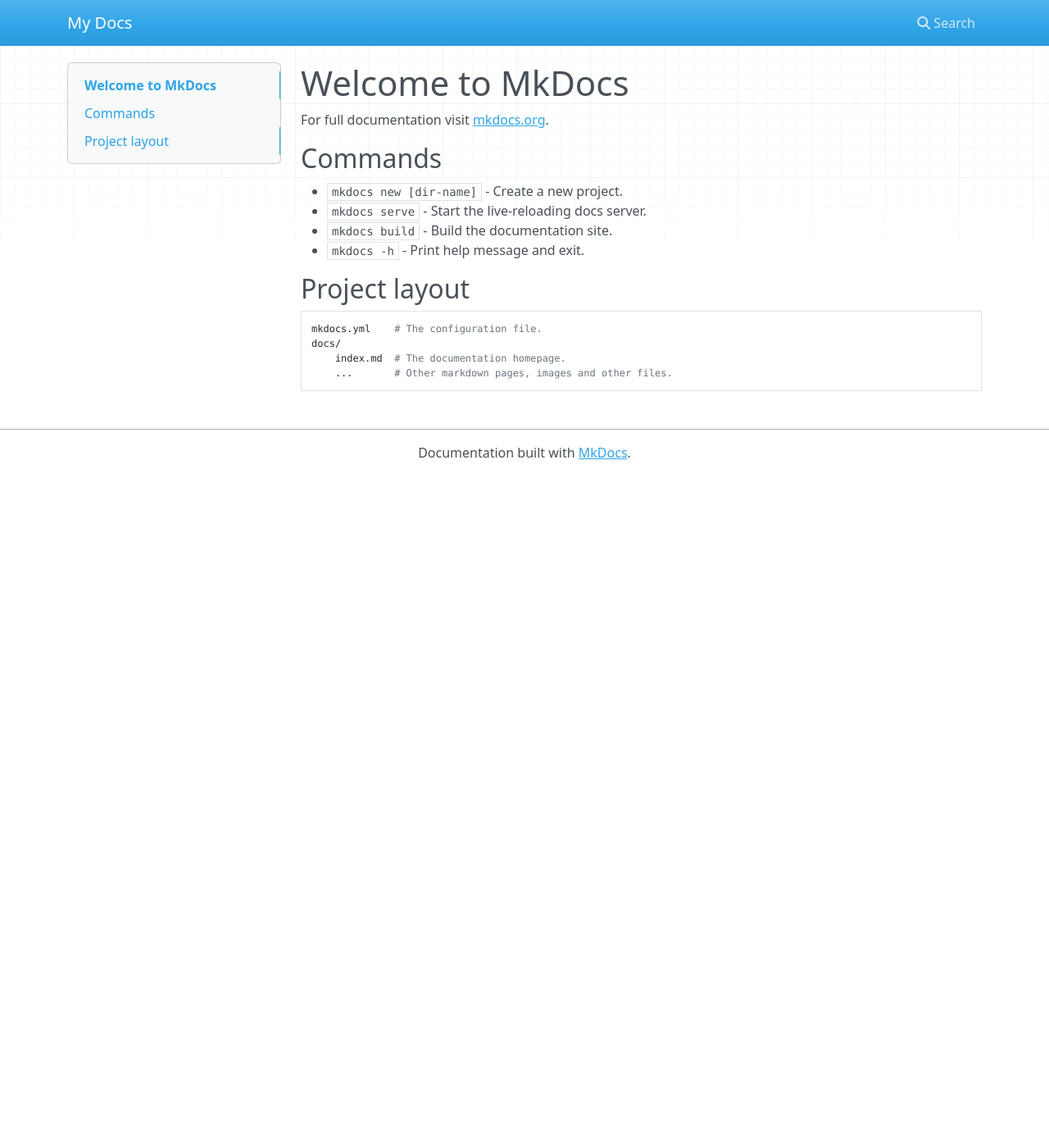
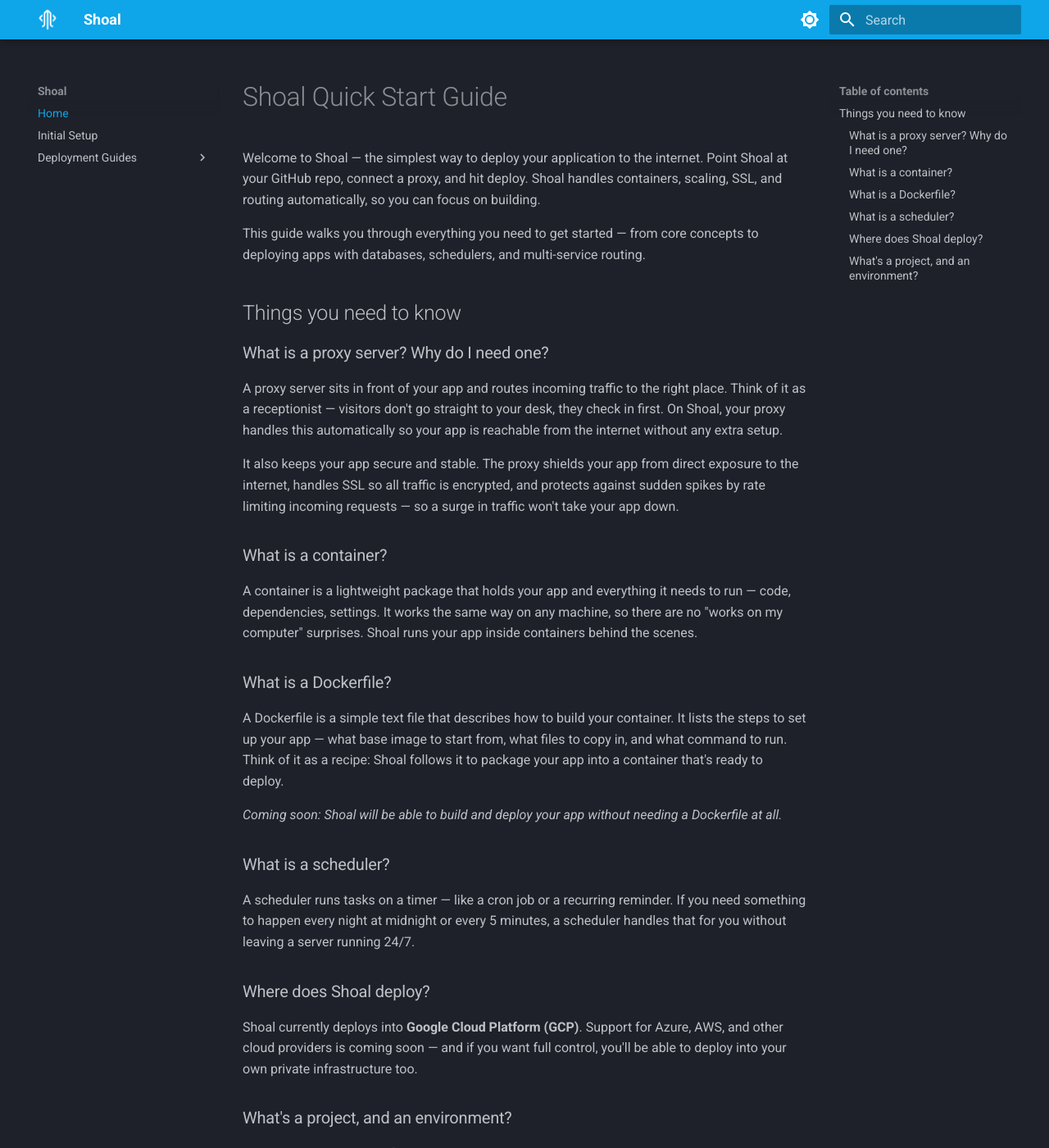
Before and after one commit to shoal-platform/docs.shoal-platform.github.io, an MkDocs documentation site: the page built from docs/index.md, in a window 1280 px wide and 1400 px high. Shown: the whole window at 82% size. Built offline with MkDocs 1.6.1 and Material for MkDocs 9.7.7, drawn with Linux system fonts in a browser that asks for light colours; nearby versions of some CDN libraries; some of the changed text lies outside the part shown.

Commit message:
Add text

````diff
--- /dev/null
+++ b/docs/deploy-app-database.md
@@ -0,0 +1,40 @@
+# Deploying an Application with a Database
+
+In this example, we have an application connected to a database hosted on [Neon](https://neon.tech). *(Shoal will soon support its own managed databases.)*
+
+You need two components: a **container node** and a **proxy node**.
+
+- **Container node** — links to your source code, runs and scales your container, and lets you add secrets and environment variables (like your database connection string).
+- **Proxy node** — where you set the DNS name for your app.
+
+Hit deploy, and it just works.
+
+### Step One
+
+Drag a container node and a proxy node onto the canvas, then link them together. You can also add a comment box if you like.
+
+![Create App](assets/screenshots/app1.png)
+
+### Step Two
+
+Click the proxy node, open the **Config** tab, and enter the URL name you want. For example, entering `shopping-test` will make your app available at `shopping-test.eu1.shoal.live`. You can also point a custom domain at this address.
+
+### Step Three
+
+Click the container node, open the **Config** tab, and set up your source — either a GitHub repo or a file upload. You'll need a Dockerfile in your code.
+
+Add any environment variables your app needs here. For example:
+
+```
+DATABASE_CONNECTION = postgresql://neondb_owner:password@server.aws.neon.tech/neondb?sslmode=require
+```
+
+Environment variables and secrets are passed in at runtime only — they're stored securely and encrypted. You can also review, add, or remove them any time from the **Settings** menu in your project.
+
+### Step Four
+
+Press **Deploy**. You can watch the deployment in real time via the **Observability** menu, or by clicking the link on the deploy button.
+
+### Done
+
+Your app is live at the address you configured — connected to your database and running in a scalable, resilient, and protected environment.
--- /dev/null
+++ b/docs/deploy-app-multi.md
@@ -0,0 +1,41 @@
+# Deploying an Application with Multiple Containers and Routing
+
+In this example, we have an application made up of several services, all exposed under one domain.
+
+You need four components: three **container nodes** and one **proxy node**.
+
+- **Container nodes** — each links to its own source code and runs independently, with automatic scaling and resilience.
+- **Proxy node** — routes incoming requests to the right container based on the path or subdomain you configure.
+
+Hit deploy, and it just works.
+
+### Step One
+
+Drag a container node and a proxy node onto the canvas, then link them together. You can also add a comment box if you like.
+
+![Create App](assets/screenshots/app1.png)
+
+### Step Two
+
+Click the proxy node, open the **Config** tab, and enter the URL name you want. For example, entering `shopping-test` will make your app available at `shopping-test.eu1.shoal.live`. You can also point a custom domain at this address.
+
+### Step Three
+
+Click each container node, open the **Config** tab, and set up its source — either a GitHub repo or a file upload. You'll need a Dockerfile in each service's code.
+
+### Step Four
+
+Configure routing on the proxy node. Double-click a connection to enter the path prefix you want to route to each service. For example, if you have a finance service and a payment service:
+
+- `/finance/` → finance container
+- `/payments/` → payments container
+
+A standard pattern for services and microservices is to include a version in the path — e.g. `/finance/v1/...` and `/payments/v1/...`. This keeps routing clean and gives your frontend a stable contract as services evolve.
+
+### Step Five
+
+Press **Deploy**. You can watch the deployment in real time via the **Observability** menu, or by clicking the link on the deploy button.
+
+### Done
+
+Your app is live at the address you configured — with traffic routed to the right service, running in a scalable, resilient, and protected environment.
--- /dev/null
+++ b/docs/deploy-app.md
@@ -0,0 +1,32 @@
+# Deploying an Application
+
+Deploy in a few simple steps. In this example, we have an application we want to expose on the internet, with source code hosted on GitHub.
+
+You need two components: a **container node** and a **proxy node**.
+
+- **Container node** — links to your source code. Shoal builds and runs your container, scales it automatically, and keeps it resilient.
+- **Proxy node** — where you set the DNS name (web address) you want your app to be reachable at.
+
+Hit deploy, and it just works.
+
+### Step One
+
+Drag a container node and a proxy node onto the canvas, then link them together. You can also add a comment box if you like.
+
+![Create App](assets/screenshots/app1.png)
+
+### Step Two
+
+Click the proxy node, open the **Config** tab, and enter the URL name you want. For example, entering `shopping-test` will make your app available at `shopping-test.eu1.shoal.live`. You can also point a custom domain at this address.
+
+### Step Three
+
+Click the container node, open the **Config** tab, and set up your source — either a GitHub repo or a file upload. You'll need a Dockerfile in your code.
+
+### Step Four
+
+Press **Deploy**. You can watch the deployment in real time via the **Observability** menu, or by clicking the link on the deploy button.
+
+### Done
+
+Your app is live at the address you configured — running in a scalable, resilient, and protected environment.
--- a/docs/index.md
+++ b/docs/index.md
@@ -1,17 +1,29 @@
-# Welcome to MkDocs
+# Shoal Quick Start Guide
 
-For full documentation visit [mkdocs.org](https://www.mkdocs.org).
+Welcome to Shoal — the simplest way to deploy your application to the internet. Point Shoal at your GitHub repo, connect a proxy, and hit deploy. Shoal handles containers, scaling, SSL, and routing automatically, so you can focus on building.
 
-## Commands
+This guide walks you through everything you need to get started — from core concepts to deploying apps with databases, schedulers, and multi-service routing.
 
-* `mkdocs new [dir-name]` - Create a new project.
-* `mkdocs serve` - Start the live-reloading docs server.
-* `mkdocs build` - Build the documentation site.
-* `mkdocs -h` - Print help message and exit.
+## Things you need to know
 
-## Project layout
+### What is a proxy server? Why do I need one?
+A proxy server sits in front of your app and routes incoming traffic to the right place. Think of it as a receptionist — visitors don't go straight to your desk, they check in first. On Shoal, your proxy handles this automatically so your app is reachable from the internet without any extra setup.
 
-    mkdocs.yml    # The configuration file.
-    docs/
-        index.md  # The documentation homepage.
-        ...       # Other markdown pages, images and other files.
+It also keeps your app secure and stable. The proxy shields your app from direct exposure to the internet, handles SSL so all traffic is encrypted, and protects against sudden spikes by rate limiting incoming requests — so a surge in traffic won't take your app down.
+
+### What is a container?
+A container is a lightweight package that holds your app and everything it needs to run — code, dependencies, settings. It works the same way on any machine, so there are no "works on my computer" surprises. Shoal runs your app inside containers behind the scenes.
+
+### What is a Dockerfile?
+A Dockerfile is a simple text file that describes how to build your container. It lists the steps to set up your app — what base image to start from, what files to copy in, and what command to run. Think of it as a recipe: Shoal follows it to package your app into a container that's ready to deploy.
+
+*Coming soon: Shoal will be able to build and deploy your app without needing a Dockerfile at all.*
+
+### What is a scheduler?
+A scheduler runs tasks on a timer — like a cron job or a recurring reminder. If you need something to happen every night at midnight or every 5 minutes, a scheduler handles that for you without leaving a server running 24/7.
+
+### Where does Shoal deploy?
+Shoal currently deploys into **Google Cloud Platform (GCP)**. Support for Azure, AWS, and other cloud providers is coming soon — and if you want full control, you'll be able to deploy into your own private infrastructure too.
+
+### What's a project, and an environment?
+A **project** is a collection of services that belong together — your app, its database, maybe a background worker. An **environment** is a version of that project for a specific purpose: typically `development` (for testing changes) and `production` (the live version your users see). Changes in development don't affect production until you're ready.
--- /dev/null
+++ b/docs/stylesheets/extra.css
@@ -0,0 +1,15 @@
+:root {
+  --md-primary-fg-color: #006591;
+  --md-primary-fg-color--light: #0ea5e9;
+  --md-primary-fg-color--dark: #004f73;
+  --md-accent-fg-color: #0ea5e9;
+  --md-accent-fg-color--transparent: #0ea5e91a;
+}
+
+[data-md-color-scheme="slate"] {
+  --md-primary-fg-color: #0ea5e9;
+  --md-primary-fg-color--light: #38bdf8;
+  --md-primary-fg-color--dark: #006591;
+  --md-accent-fg-color: #38bdf8;
+  --md-accent-fg-color--transparent: #38bdf81a;
+}
--- a/mkdocs.yml
+++ b/mkdocs.yml
@@ -1 +1,31 @@
-site_name: My Docs
+site_name: Shoal
+
+theme:
+  name: material
+  logo: assets/logo.png
+  favicon: assets/logo.png
+  palette:
+    - scheme: slate
+      primary: custom
+      accent: custom
+      toggle:
+        icon: material/brightness-7
+        name: Switch to light mode
+    - scheme: default
+      primary: custom
+      accent: custom
+      toggle:
+        icon: material/brightness-4
+        name: Switch to dark mode
+
+extra_css:
+  - stylesheets/extra.css
+
+nav:
+  - Home: index.md
+  - Initial Setup: first-setup.md
+  - Deployment Guides:
+    - Deploy an Application: deploy-app.md
+    - Deploy with a Database: deploy-app-database.md
+    - Deploy with a Scheduler: deploy-app-scheduler.md
+    - Deploy with Multiple Containers: deploy-app-multi.md
````
Also changed, not shown: docs/deploy-app-scheduler.md (added, +18 -0 lines), docs/first-setup.md (added, +11 -0 lines), docs/assets/logo.png (added), docs/assets/screenshots/app1.png (added), docs/assets/screenshots/app2.png (added), docs/assets/screenshots/app3.png (added), docs/assets/screenshots/setup1.png (added), docs/assets/screenshots/setup2.png (added).
